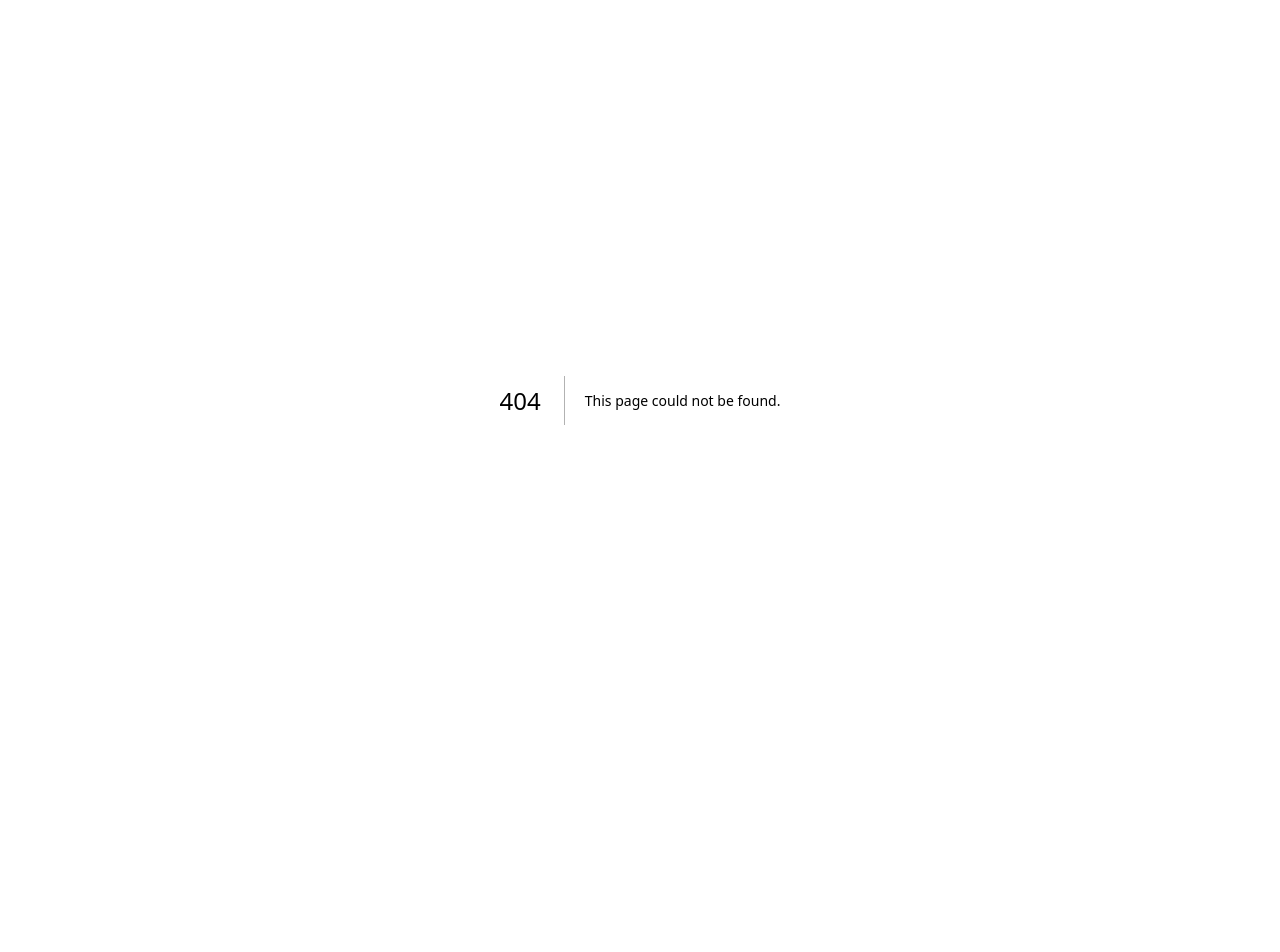
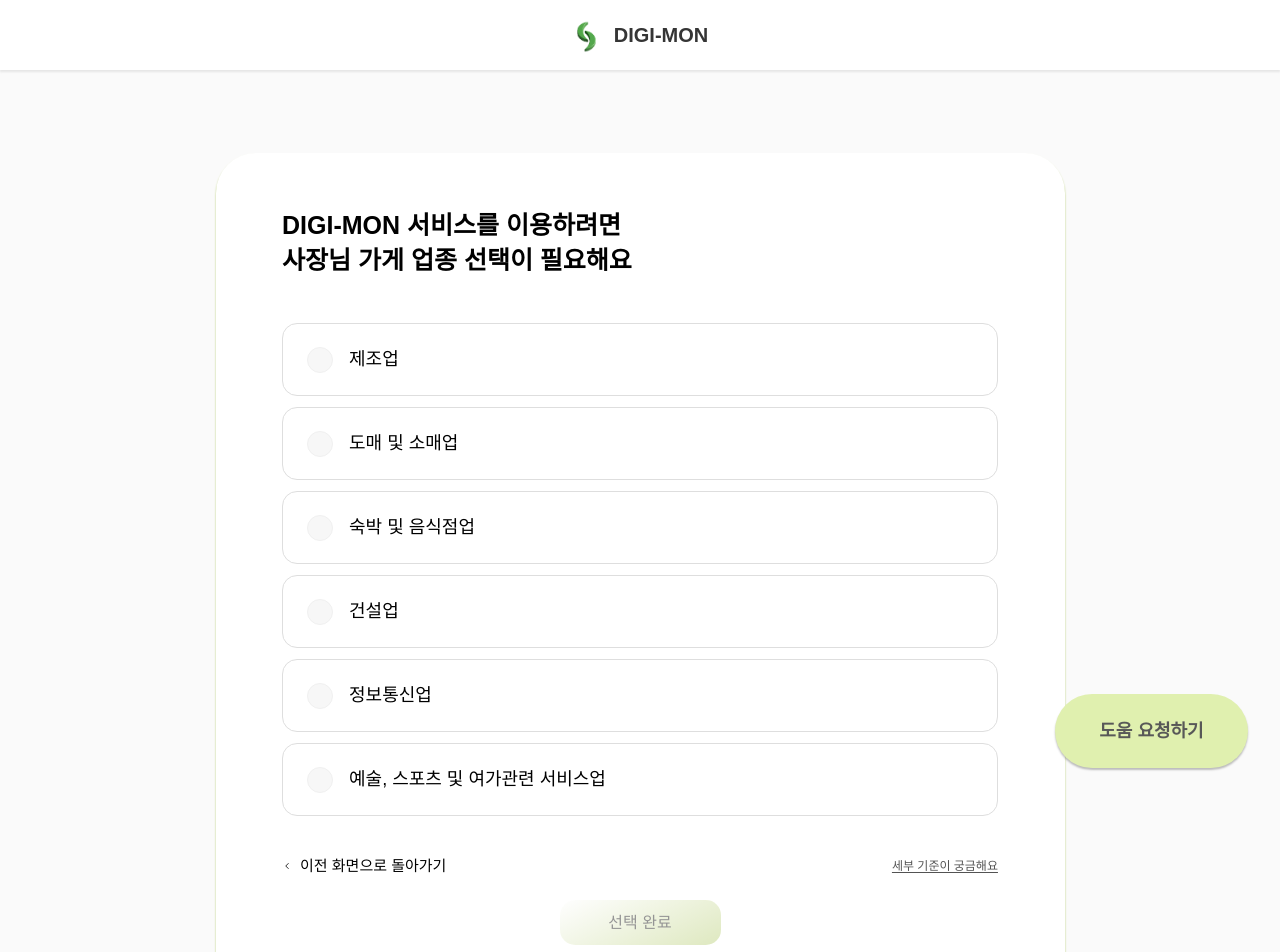
Before and after one commit to youn9jin/DIGI-MON, a Next.js app in the folder apps/web/: page /onboarding/industry in a window 1280 px wide. Before the commit this address had no page. Shown: the top 952 px of the page. Before the commit the page ends 800 px from the top, so only its background shows below. Built offline with nearby package versions, Linux system fonts and the light colour scheme.

Commit message:
Feat: 온보딩 업종 선택 페이지 구현

```diff
--- /dev/null
+++ b/apps/web/src/app/onboarding/industry/page.tsx
@@ -0,0 +1,153 @@
+"use client";
+
+import Link from "next/link";
+import { useMemo, useState } from "react";
+import { useRouter } from "next/navigation";
+import SurveyOption from "@/components/survey/SurveyOption";
+import DetailCriteriaModal from "@/components/onboarding/DetailCriteriaModal";
+
+export default function OnboardingIndustryPage() {
+    const router = useRouter();
+
+    const options = useMemo(
+        () => [
+            "제조업",
+            "도매 및 소매업",
+            "숙박 및 음식점업",
+            "건설업",
+            "정보통신업",
+            "예술, 스포츠 및 여가관련 서비스업",
+        ],
+        []
+    );
+
+    const [selected, setSelected] = useState<string | null>(null);
+    const [openHelp, setOpenHelp] = useState(false);
+
+    const canSubmit = !!selected;
+
+    const onSubmit = () => {
+        if (!selected) return;
+
+        try {
+            localStorage.setItem("digimon_industry", selected);
+        } catch {}
+
+        // TODO: 다음 페이지 연결
+        alert(`업종 선택 완료: ${selected}`);
+        // router.push("/onboarding/next");
+    };
+
+    return (
+        <main className="min-h-[calc(100vh-70px)] bg-[#FAFAFA]">
+            <div className="mx-auto w-full max-w-[1440px] px-6 pt-10 md:pt-[83px] pb-16">
+                <div className="flex justify-center">
+                    <section
+                        className="
+              relative w-full max-w-[849px]
+              rounded-[40px] bg-white
+              shadow-[0px_2px_2px_0px_#B0C965]
+              px-[clamp(20px,5.2vw,75px)]
+              pt-[55px] pb-[56px]
+              min-h-[772px]
+              flex flex-col
+            "
+                    >
+                        {/*타이틀*/}
+                        <h1 className="text-left text-[22px] md:text-[25px] font-bold leading-[32px] md:leading-[35px] text-black">
+                            DIGI-MON 서비스를 이용하려면
+                            <br />
+                            사장님 가게 업종 선택이 필요해요
+                        </h1>
+
+                        {/*선택지*/}
+                        <div className="mt-10 md:mt-[45px] space-y-[11px]">
+                            {options.map((opt) => (
+                                <SurveyOption
+                                    key={opt}
+                                    label={opt}
+                                    selected={selected === opt}
+                                    onClick={() => setSelected(opt)}
+                                    // 업종 페이지 폭에 맞추기(필요 시)
+                                    className="max-w-none"
+                                />
+                            ))}
+                        </div>
+
+                        {/* 하단 영역 */}
+                        <div className="mt-auto pt-10">
+                            {/* 좌/우 링크 */}
+                            <div className="flex items-center justify-between">
+                                <Link
+                                    href="/onboarding/role"
+                                    className="inline-flex items-center gap-2 text-[15px] leading-[20px] text-black"
+                                >
+                                    <svg width="10" height="10" viewBox="0 0 24 24" fill="none" aria-hidden>
+                                        <path
+                                            d="M15 18l-6-6 6-6"
+                                            stroke="currentColor"
+                                            strokeWidth="2"
+                                            strokeLinecap="round"
+                                            strokeLinejoin="round"
+                                        />
+                                    </svg>
+                                    이전 화면으로 돌아가기
+                                </Link>
+
+                                <button
+                                    type="button"
+                                    onClick={() => setOpenHelp(true)}
+                                    className="text-[12px] font-medium text-[#535353] underline underline-offset-2 hover:text-[#2e2e2e]"
+                                >
+                                    세부 기준이 궁금해요
+                                </button>
+                            </div>
+
+                            {/* 선택 완료 버튼 */}
+                            <div className="mt-6 flex justify-center">
+                                <button
+                                    type="button"
+                                    disabled={!canSubmit}
+                                    onClick={onSubmit}
+                                    className="
+                    h-[45px] w-[161px]
+                    rounded-[15px]
+                    text-[16px] font-medium text-[#2e2e2e]
+                    transition-opacity hover:opacity-90
+                    disabled:opacity-50 disabled:cursor-not-allowed
+                  "
+                                    style={{
+                                        backgroundImage:
+                                            "linear-gradient(153.74761036584698deg, rgb(255, 255, 255) 0.938%, rgb(176, 201, 101) 122.54%)",
+                                    }}
+                                >
+                                    선택 완료
+                                </button>
+                            </div>
+                        </div>
+
+                        {/* 모달 */}
+                        <DetailCriteriaModal open={openHelp} onClose={() => setOpenHelp(false)} />
+                    </section>
+                </div>
+            </div>
+
+            {/* 도움 요청하기 버튼 */}
+            <button
+                type="button"
+                onClick={() => router.push("/help")}
+                className="
+          fixed bottom-8 right-8 z-20
+          h-[74px] w-[193px]
+          rounded-[50px]
+          bg-[#E0F0AF]
+          shadow-[0px_2px_2px_0px_rgba(0,0,0,0.25)]
+          text-[18px] font-semibold text-[#585858]
+          hover:opacity-90 transition
+        "
+            >
+                도움 요청하기
+            </button>
+        </main>
+    );
+}
--- a/apps/web/src/app/onboarding/role/page.tsx
+++ b/apps/web/src/app/onboarding/role/page.tsx
@@ -7,11 +7,16 @@ import { useRouter } from "next/navigation";
 export default function OnboardingRolePage() {
     const router = useRouter();
 
-    const selectRole = (role: "OWNER" | "HELPER") => {
+    const handleOwner = () => {
         try {
-            localStorage.setItem("digimon_role", role);
+            localStorage.setItem("digimon_role", "OWNER");
         } catch {}
-        alert(role === "OWNER" ? "사장님 선택!" : "도우미 선택!");
+        router.push("/onboarding/industry");
+    };
+
+    const handleHelper = () => {
+        // ✅ 도우미 온보딩은 일단 제외
+        alert("도우미 온보딩은 준비 중이에요!");
     };
 
     return (
@@ -28,14 +33,12 @@ export default function OnboardingRolePage() {
               min-h-[772px]
             "
                     >
-                        {/* 제목 */}
                         <h1 className="text-left text-[22px] md:text-[25px] font-bold leading-[32px] md:leading-[35px] text-black">
                             DIGI-MON 서비스를 이용하려면
                             <br />
                             역할 선택이 필요해요
                         </h1>
 
-                        {/* 카드 영역 */}
                         <div className="mt-10 grid grid-cols-1 gap-8 md:mt-[55px] md:grid-cols-2 md:gap-[30px]">
                             {/* 사장님 */}
                             <div className="flex flex-col items-center">
@@ -59,7 +62,7 @@ export default function OnboardingRolePage() {
 
                                 <button
                                     type="button"
-                                    onClick={() => selectRole("OWNER")}
+                                    onClick={handleOwner}
                                     className="
                     mt-6 h-[74px] w-full max-w-[308px]
                     rounded-[20px]
@@ -96,7 +99,7 @@ export default function OnboardingRolePage() {
 
                                 <button
                                     type="button"
-                                    onClick={() => selectRole("HELPER")}
+                                    onClick={handleHelper}
                                     className="
                     mt-6 h-[74px] w-full max-w-[308px]
                     rounded-[20px]
@@ -113,7 +116,7 @@ export default function OnboardingRolePage() {
                             </div>
                         </div>
 
-                        {/* ✅ Figma 맞춤: 좌하단 링크 (문구/위치/정렬 수정) */}
+                        {/* (원래 있던 뒤로가기 링크는 너가 수정해둔 버전 유지해도 OK) */}
                         <Link
                             href="/landing-hero-auth"
                             className="
@@ -124,14 +127,7 @@ export default function OnboardingRolePage() {
                 text-[15px] leading-[20px] text-black
               "
                         >
-                            {/* 작은 화살표 아이콘 */}
-                            <svg
-                                width="10"
-                                height="10"
-                                viewBox="0 0 24 24"
-                                fill="none"
-                                aria-hidden
-                            >
+                            <svg width="10" height="10" viewBox="0 0 24 24" fill="none" aria-hidden>
                                 <path
                                     d="M15 18l-6-6 6-6"
                                     stroke="currentColor"
@@ -145,23 +141,6 @@ export default function OnboardingRolePage() {
                     </section>
                 </div>
             </div>
-
-            {/* 도움 요청하기 버튼 */}
-            <button
-                type="button"
-                onClick={() => router.push("/help")}
-                className="
-          fixed bottom-8 right-8 z-20
-          h-[74px] w-[193px]
-          rounded-[50px]
-          bg-[#E0F0AF]
-          shadow-[0px_2px_2px_0px_rgba(0,0,0,0.25)]
-          text-[18px] font-semibold text-[#585858]
-          hover:opacity-90 transition
-        "
-            >
-                도움 요청하기
-            </button>
         </main>
     );
 }
--- a/apps/web/src/components/survey/QuestionBox.tsx
+++ b/apps/web/src/components/survey/QuestionBox.tsx
@@ -2,7 +2,7 @@
 
 import { useState } from "react";
 import SurveyOption from "@/components/survey/SurveyOption";
-import DetailCriteriaModal from "@/components/survey/DetailCriteriaModal";
+import DetailCriteriaModal from "@/components/onboarding/DetailCriteriaModal";
 
 type QuestionBoxProps = {
   step: number;
@@ -83,9 +83,9 @@ export default function QuestionBox({
           {/* 선택 완료 버튼 */}
           <div className="flex justify-center">
             <button
-              type="button"
-              disabled={!canSubmit}
-              onClick={onSubmit}
+                type="button"
+                disabled={!canSubmit}
+                onClick={() => onSubmit?.()}
               className="px-[65px] py-[17px] rounded-[15px] text-[16px] font-medium text-[#2e2e2e] whitespace-nowrap transition-opacity hover:opacity-90 disabled:opacity-50 disabled:cursor-not-allowed"
               style={{
                 backgroundImage: "linear-gradient(153.74761036584698deg, rgb(255, 255, 255) 0.938%, rgb(176, 201, 101) 122.54%)",
```
Also changed, not shown: apps/web/src/components/onboarding/DetailCriteriaModal.tsx (renamed from apps/web/src/components/survey/DetailCriteriaModal.tsx).
